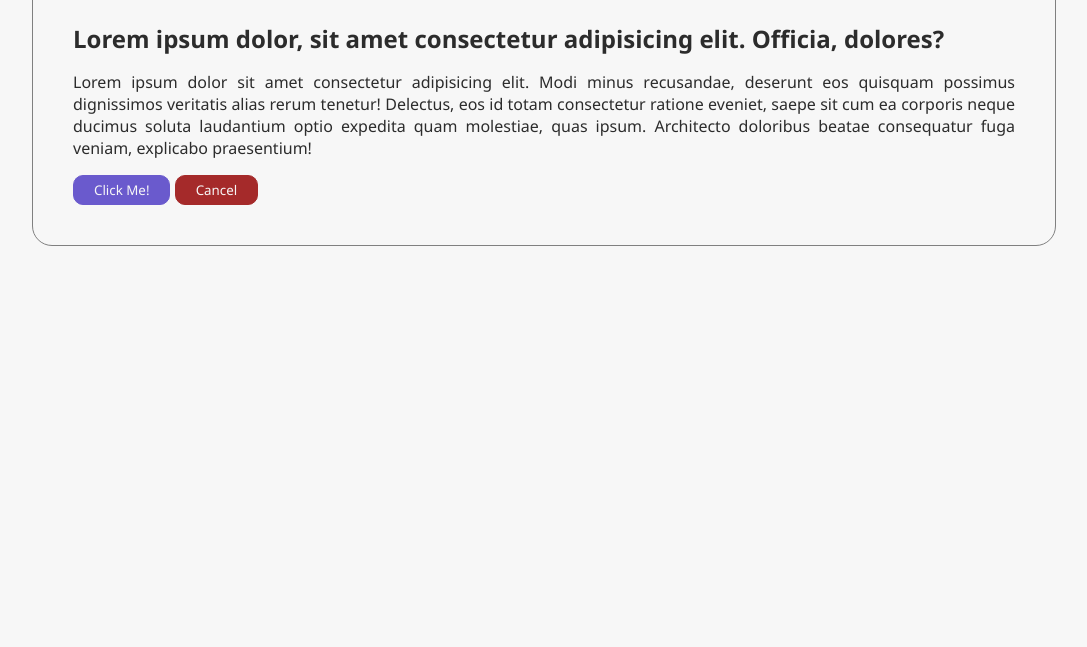
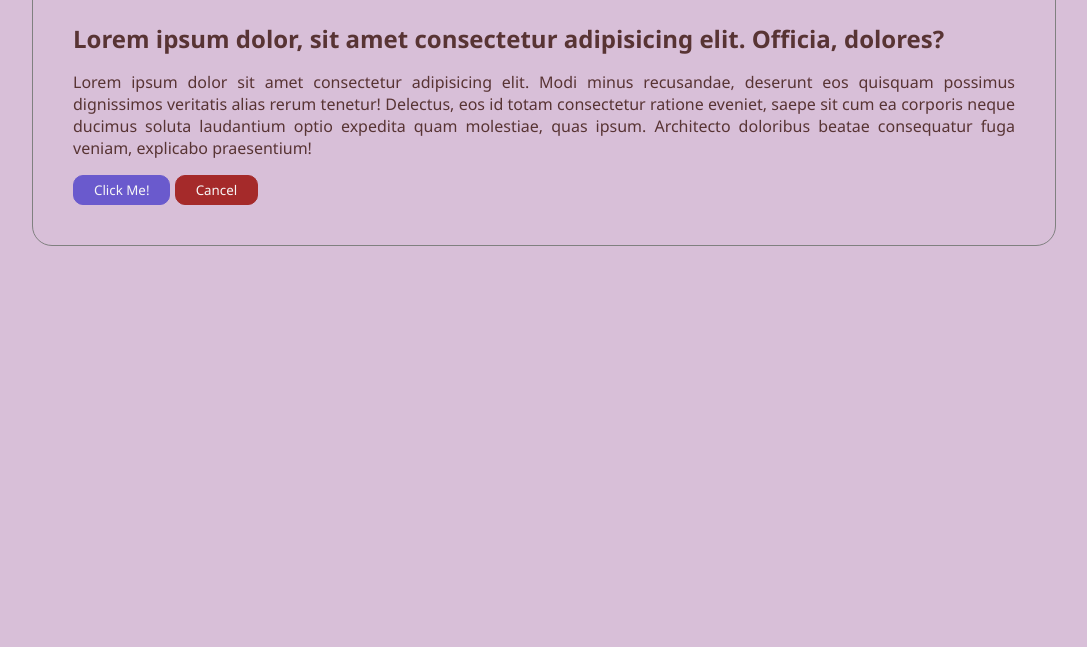
Before and after one commit to Angelozam17/Falcons, a plain HTML site: page index.html in a window 1280 px wide. Shown: the part 153-800 px from the top of the page, without its empty margins (96-1183 px from the left). Drawn offline with Linux system fonts and the light colour scheme.

Commit message:
Change color and bg-color for girls

```diff
--- a/styles/main.css
+++ b/styles/main.css
@@ -4,8 +4,8 @@
 }
 
 body{
-    background-color: rgb(247, 247, 247);
-    color: rgb(44, 44, 44)
+    background-color: thistle;
+    color: rgb(88, 52, 52)
 }
 
 section{
```
